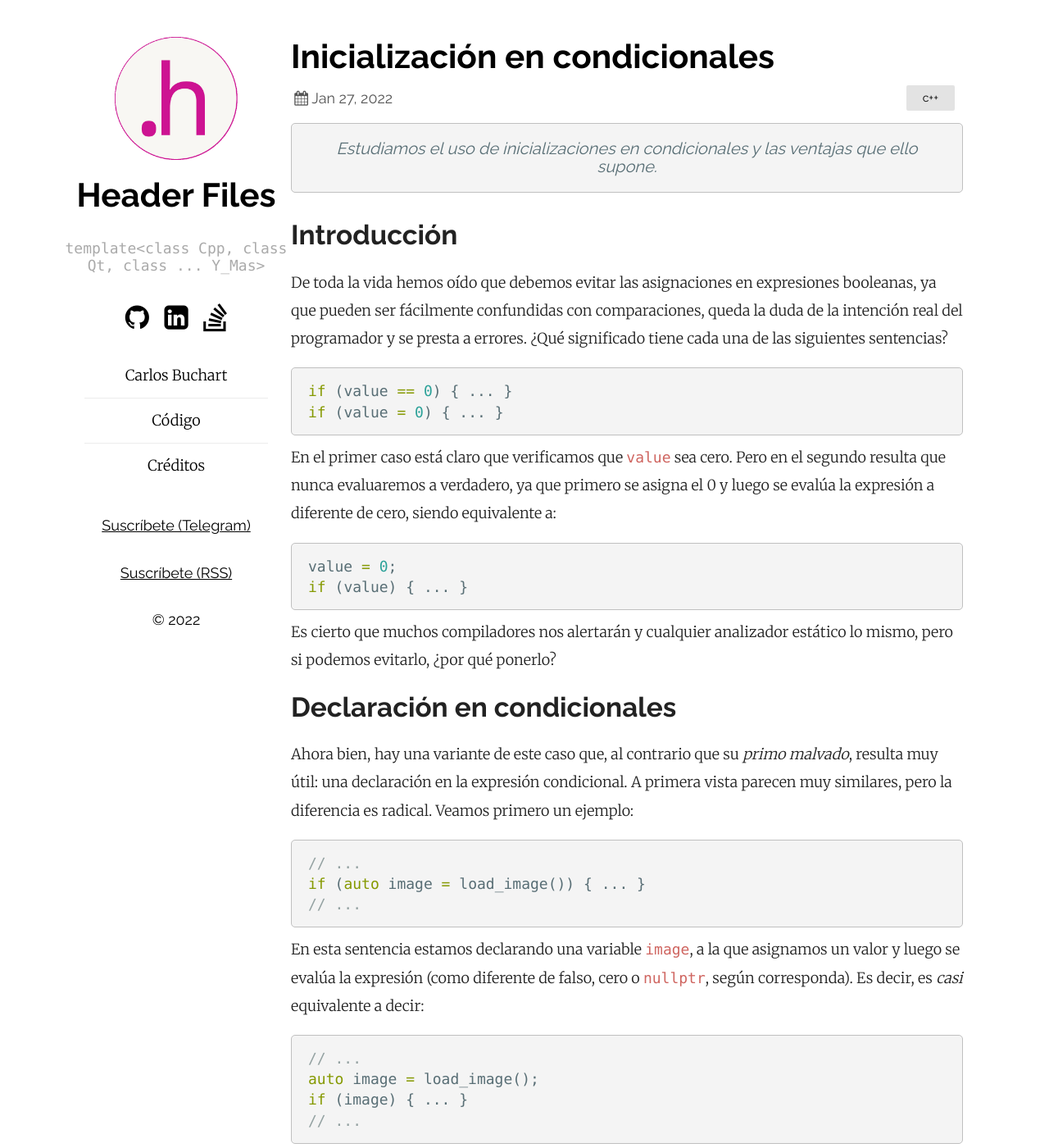
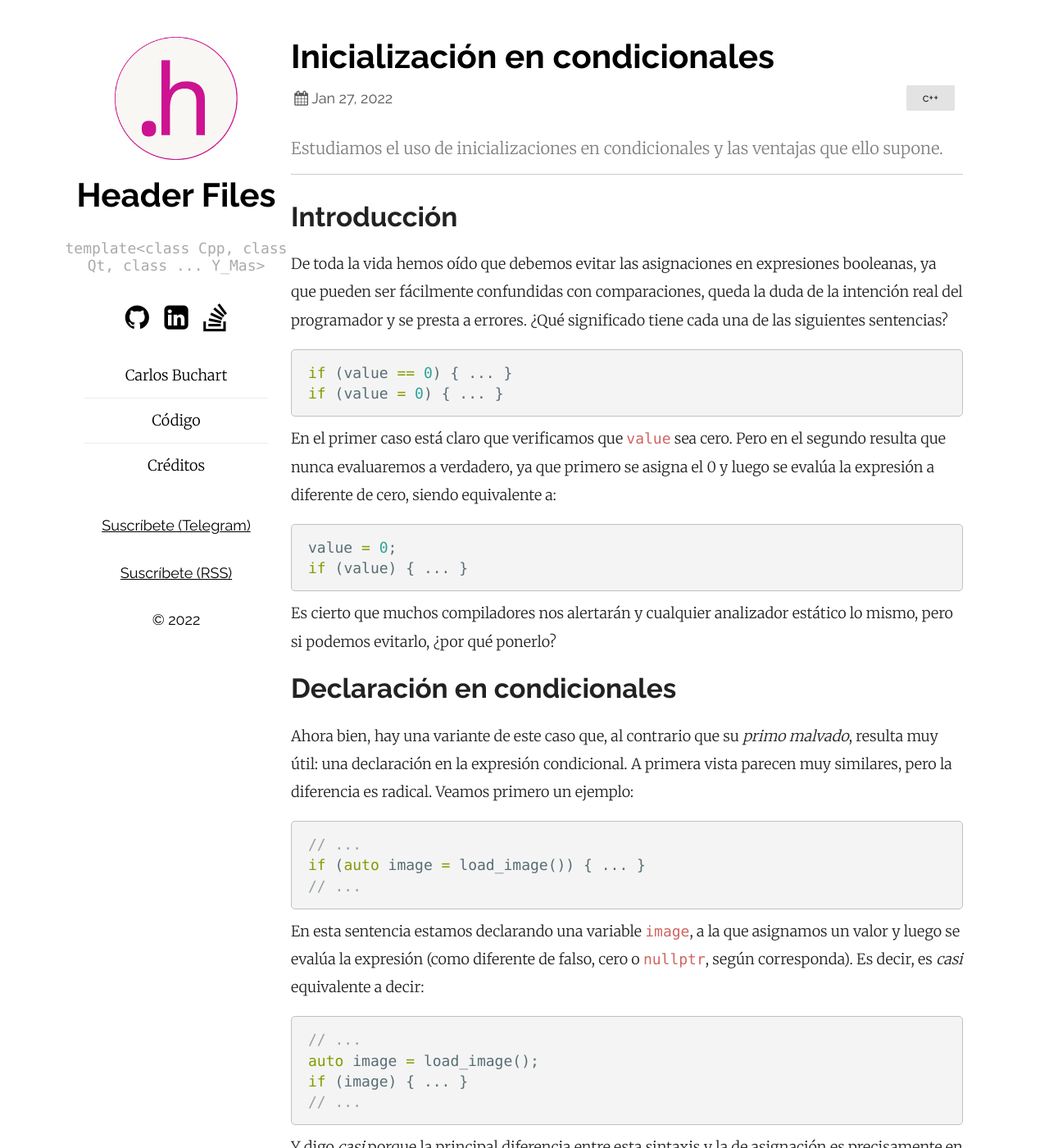
Before and after one commit to BlogHeaderFiles/BlogHeaderFiles.github.io, a Jekyll site: the page built from _posts/2022-01-27-inicializacion-en-condicionales.md, in a window 1280 px wide and 1400 px high. Shown: the whole window at 82% size. Built offline with Jekyll 4.4.1, drawn with Linux system fonts in a browser that asks for light colours; comment, search, counter and statistics services are not loaded.

Commit message:
Tweak excerpt

```diff
--- a/_includes/related-post.html
+++ b/_includes/related-post.html
@@ -4,7 +4,7 @@
         {% if post.image %}
         <img src="{{ post.image | relative_url }}" />
         {% else %}
-        <img src="{{ site.url }}/assets/images/featured/default.jpg" />
+        <img src="{{ "/assets/images/featured/default.jpg" | relative_url }}" />
         {% endif %}
     </div>
     <div class="post-text">
--- a/_layouts/home.html
+++ b/_layouts/home.html
@@ -20,11 +20,13 @@ layout: default
       <li class="post-row">
         {%- assign date_format = site.plainwhite.date_format | default: "%b %-d, %Y" -%}
         <div class="post-image">
+        <a class="post-link" href="{{ post.url | relative_url }}">
         {% if post.image %}
         <img src="{{ post.image | relative_url }}" />
         {% else %}
-        <img src="{{ site.url }}/assets/images/featured/default.jpg" />
+        <img src="{{ "/assets/images/featured/default.jpg" | relative_url }}" />
         {% endif %}
+        </a>
         </div>
         <div class="post-text">
         <a class="post-link" href="{{ post.url | relative_url }}">
--- a/_sass/plain.scss
+++ b/_sass/plain.scss
@@ -220,16 +220,13 @@ main {
 }
 
 .post-excerpt {
-  padding: 20px 20px;
+  padding: 20px 0 20px 0;
   margin-top: 15px;
   margin-bottom: 35px;
-  color: #586e75;
-  background-color: #f4f4f4;
-  border: 1px solid #c0c0c0;
-  border-radius: 5px;
+  color: #7f8080;
+  font-family: "Merriweather", sans-serif;
   font-size: 20px;
-  font-style: italic;
-  text-align: center;
+  border-bottom: 1px solid rgba(0, 0, 0, 20%);
 }
 
 .post-link {
```
